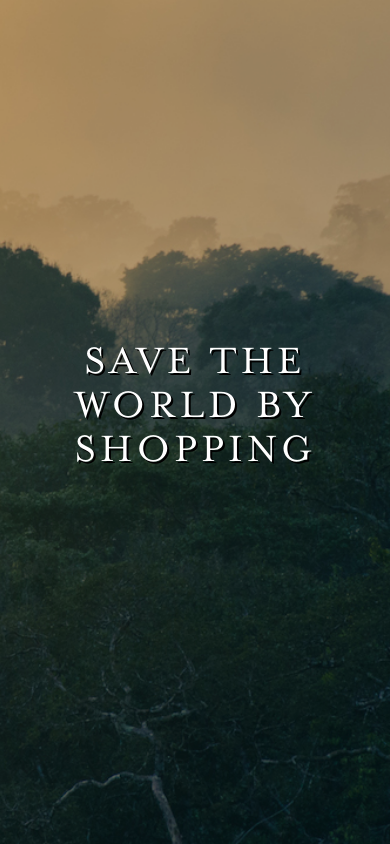
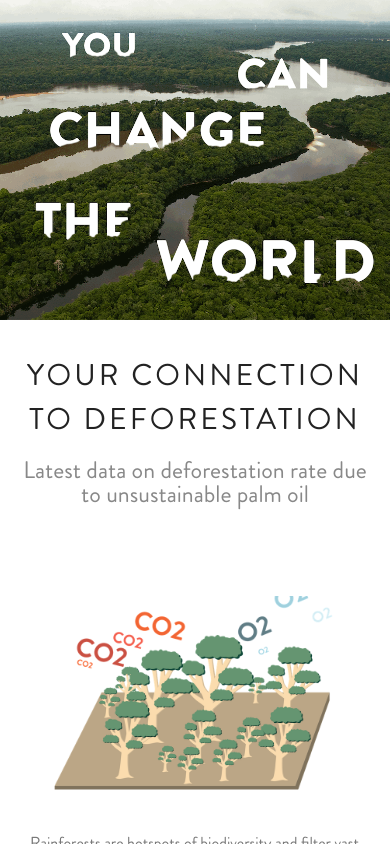
Before and after one commit to lcdvirgo/conservationorg, a PHP site: page / in a window 390 px wide. Shown: the top 844 px of the page. Run offline with PHP 8.4, Linux system fonts and the light colour scheme; some libraries are stand-ins or nearby versions; grey boxes are pictures that could not be loaded.

Commit message:
inffirst ographic added

```diff
--- a/css/layout.css
+++ b/css/layout.css
@@ -509,7 +509,7 @@ hr {
 	position: relative;
 
 }
-.paralaxMask {width:100%; height:100%;overflow:hidden;position:absolute;background:rgba(0,0,0,0.15);}
+.paralaxMask {width:100%; height:100%;overflow:hidden;position:absolute;/*background:rgba(0,0,0,0.15);*/}
 
 /*** MEDIA QUERIES ***/
 
@@ -537,7 +537,7 @@ hr {
 
 /* HEADER
 ================================================== */
-#mainHeader{background:#eee;}
+/* #mainHeader{background:#eee;} */
 .navbar-brand{/*padding-top:30px; */padding-left: 0;}
 
 
@@ -635,7 +635,7 @@ body#fullScreen #mainHeader{display:none;}
 #mapWrapper{ height:350px; }
 
 #homeFullScreen {
-	background-image: url('../images/theme-pics/ci.jpg');
+	background-image: url('../images/theme-pics/webmock_small.gif');
 	/*background-image: url('../images/theme-pics/paralax-1.jpg');*/
 	height:100%;
 }
@@ -755,6 +755,8 @@ margin-bottom:-44px;
 	.flexslider .slides > li {height:120px;}
 	#homeFullScreen .flexslider .slides > li{height:60px;}
 	#flexHome h2 {font-size: 12px;}
+	#homeFullScreen {height:320px !important; width:auto;}
+	h1 {font-size:30px;}
 }
 
 @media(min-width:768px){
--- a/index.html
+++ b/index.html
@@ -72,8 +72,6 @@
 								<ul class="nav navbar-nav pull-right">
 									<li class="active"><a href="#homeFullScreen"><!-- <i class="icon-home-outline"></i> -->Home</a> </li>
 									<li><a href="#infographics"><!-- <i class="icon-star"></i> -->Infographics</a> </li>
-									<li><a href="#articles"><!-- <i class="icon-thumbs-up"> --></i>Articles</a> </li>
-									<li><a href="#video"><!-- <i class="icon-popup-1"></i> -->Video</a> </li>
 									<li><a href="#takeaction"><!-- <i class="icon-users"></i> -->Take Action</a> </li>
 									<!-- <li><a href="#contactSlice"><i class="icon-mail"></i>Contact</a> </li> -->
 								</ul>
@@ -89,27 +87,27 @@
 						<div class="paralaxMask"></div>
 						<div id="fullScreenSliderWrapper">
 							<div id="logoBig">
-								<!-- <img class="img-responsive" src="images/main-logo-big.png" alt="Little Neko Ashley Bootstrap 3 Parallax One Page" /> -->
-								<h1>Save the World by Shopping</h1>
+								<!-- <img class="img-responsive" src="images/main-logo-big.png" alt="Little Neko Ashley Bootstrap 3 Parallax One Page" />
+								<h1>Save the World by Shopping</h1>	-->
 							</div>
 
 						</div>
 					</div>
 				</section>
 
-				<div id="paralaxSlice5" data-stellar-background-ratio="0.5">
+				<!-- <div id="paralaxSlice5" data-stellar-background-ratio="0.5">
 					<div class="maskParent">
 						<div class="paralaxMask"></div>
 						<div class="paralaxText container">
 							<div id="logoBig">
-								<!-- <img class="img-responsive" src="images/main-logo-big.png" alt="Little Neko Ashley Bootstrap 3 Parallax One Page" /> -->
-								<!-- <h1>Save the World by Shopping</h1> -->
+								<img class="img-responsive" src="images/main-logo-big.png" alt="Little Neko Ashley Bootstrap 3 Parallax One Page" />
+								<h1>Save the World by Shopping</h1>
 							</div>
 						</div>
 					</div>
-				</div>
+				</div> -->
 
-				<section class="slice" id="infographics">
+				<!-- <section class="slice" id="infographics">
 					<div class="container clearfix">
 						<div class="row">
 							<div class="col-sm-12">
@@ -119,7 +117,134 @@
 							</div>
 						</div>
 					</div>
+				</section>		-->
+
+
+				<section class="slice" id="infographics">
+					<div class="container clearfix">
+						<div class="row">
+							<div class="col-sm-12">
+							<h1>Your Connection to Deforestation</h1>
+								<h2 class="subTitle">Latest data on deforestation rate due to unsustainable palm oil</h2>
+
+							<div class="portfolio-items  isotopeWrapper clearfix imgHover" id="3">
+								<article class="col-sm-4 isotopeItem women">
+									<section class="imgWrapper">
+										<img alt="" src="images/infographics/info1.png" class="img-responsive" id="info1" onmouseover="this.src='images/infographics/info1.gif'" onmouseout="this.src='images/infographics/info1.png'">
+									</section>
+
+									<section class="boxContent">
+										<p>
+											Rainforests are hotspots of biodiversity and filter vast amounts of carbon from the atmosphere. <br>
+										</p>
+									</section>
+								</article>
+
+								<article class="col-sm-4 isotopeItem cats">
+									<section class="imgWrapper">
+										<img alt="" src="images/infographics/infographics-02.png" class="img-responsive">
+									</section>
+									<section class="boxContent">
+										<h3>Video YouTube</h3>
+										<p>Lorem ipsum dolor sit amet, consectetur adipiscing elit. Morbi vulputate nunc ut tellus sollicitudin placerat. <br>
+										</p>
+									</section>
+								</article>
+
+								<article class="col-sm-4 isotopeItem graphics">
+									<section class="imgWrapper">
+										<img alt="" src="images/infographics/infographics-03.png" class="img-responsive">
+									</section>
+									<section class="boxContent">
+										<h3>Video Vimeo</h3>
+										<p>Lorem ipsum dolor sit amet, consectetur adipiscing elit. Morbi vulputate nunc ut tellus sollicitudin placerat. <br>
+										</p>
+									</section>
+								</article>
+
+								<article class="col-sm-4 isotopeItem women">
+									<section class="imgWrapper">
+										<img alt="" src="images/infographics/infographics-01.png" class="img-responsive">
+									</section>
+
+									<section class="boxContent">
+										<h3>Full width image</h3>
+										<p>
+											Lorem ipsum dolor sit amet, consectetur adipiscing elit. Morbi vulputate nunc ut tellus sollicitudin placerat. <br>
+										</p>
+									</section>
+								</article>
+
+								<article class="col-sm-4 isotopeItem women">
+									<section class="imgWrapper">
+										<img alt="" src="images/infographics/infographics-01.png" class="img-responsive">
+									</section>
+
+									<section class="boxContent">
+										<h3>Full width image</h3>
+										<p>
+											Lorem ipsum dolor sit amet, consectetur adipiscing elit. Morbi vulputate nunc ut tellus sollicitudin placerat. <br>
+										</p>
+									</section>
+								</article>
+
+								<article class="col-sm-4 isotopeItem women">
+									<section class="imgWrapper">
+										<img alt="" src="images/infographics/infographics-01.png" class="img-responsive">
+									</section>
+
+									<section class="boxContent">
+										<h3>Full width image</h3>
+										<p>
+											Lorem ipsum dolor sit amet, consectetur adipiscing elit. Morbi vulputate nunc ut tellus sollicitudin placerat. <br>
+										</p>
+									</section>
+								</article>
+
+								<article class="col-sm-4 isotopeItem women">
+									<section class="imgWrapper">
+										<img alt="" src="images/infographics/infographics-01.png" class="img-responsive">
+									</section>
+
+									<section class="boxContent">
+										<h3>Full width image</h3>
+										<p>
+											Lorem ipsum dolor sit amet, consectetur adipiscing elit. Morbi vulputate nunc ut tellus sollicitudin placerat. <br>
+										</p>
+									</section>
+								</article>
+
+								<article class="col-sm-4 isotopeItem women">
+									<section class="imgWrapper">
+										<img alt="" src="images/infographics/infographics-01.png" class="img-responsive">
+									</section>
+
+									<section class="boxContent">
+										<h3>Full width image</h3>
+										<p>
+											Lorem ipsum dolor sit amet, consectetur adipiscing elit. Morbi vulputate nunc ut tellus sollicitudin placerat. <br>
+										</p>
+									</section>
+								</article>
+
+								<article class="col-sm-4 isotopeItem women">
+									<section class="imgWrapper">
+										<img alt="" src="images/infographics/infographics-01.png" class="img-responsive">
+									</section>
+
+									<section class="boxContent">
+										<h3>Full width image</h3>
+										<p>
+											Lorem ipsum dolor sit amet, consectetur adipiscing elit. Morbi vulputate nunc ut tellus sollicitudin placerat. <br>
+										</p>
+									</section>
+								</article>
+							</div>
+							</div>
+						</div>
+					</div>
 				</section>
+
 
 
 					<section class="slice"  id="takeaction" >
```
Also changed, not shown: css/sea-green.css (+11 -0 lines), images/infographics/info1.gif (added), images/infographics/info1.png (added), images/infographics/infographics-01.png (added), images/infographics/infographics-02.png (added), images/infographics/infographics-03.png (added), images/theme-pics/WebMock.gif (added), images/theme-pics/webmock_small.gif (added).
